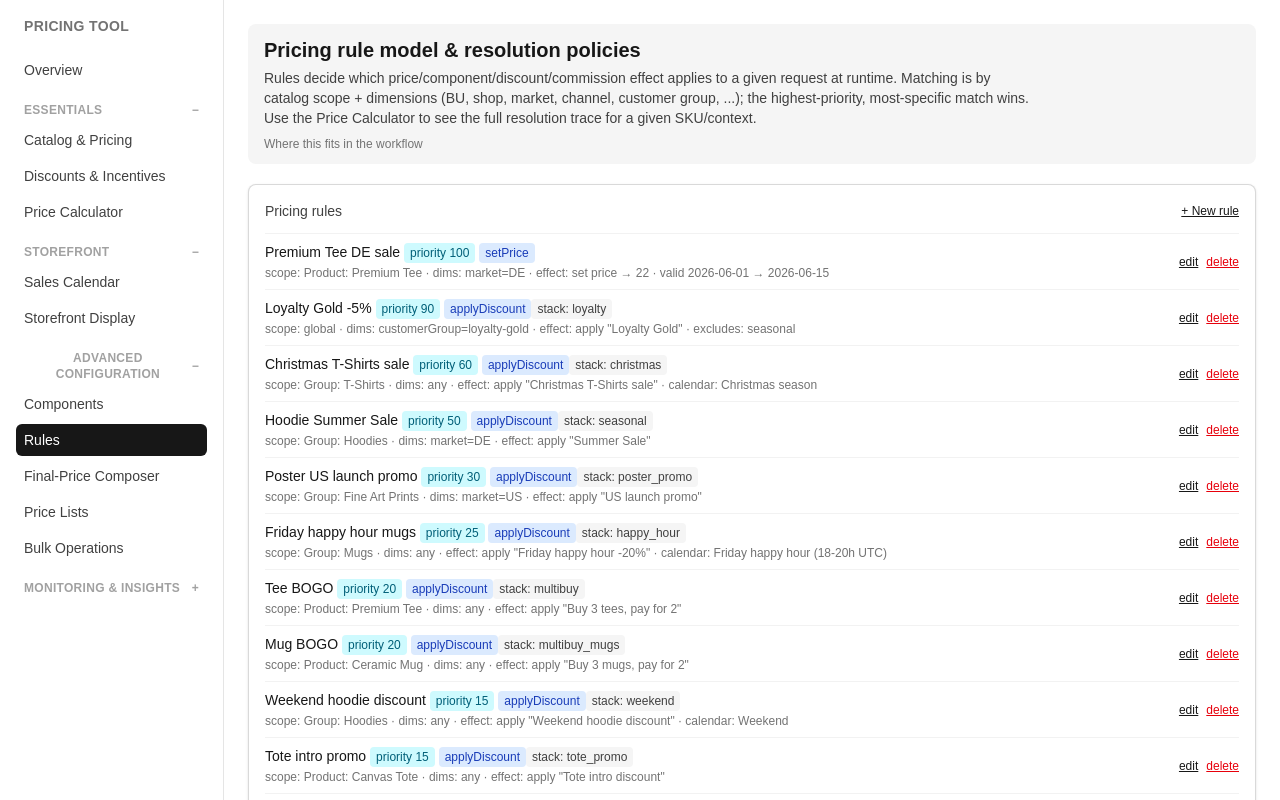
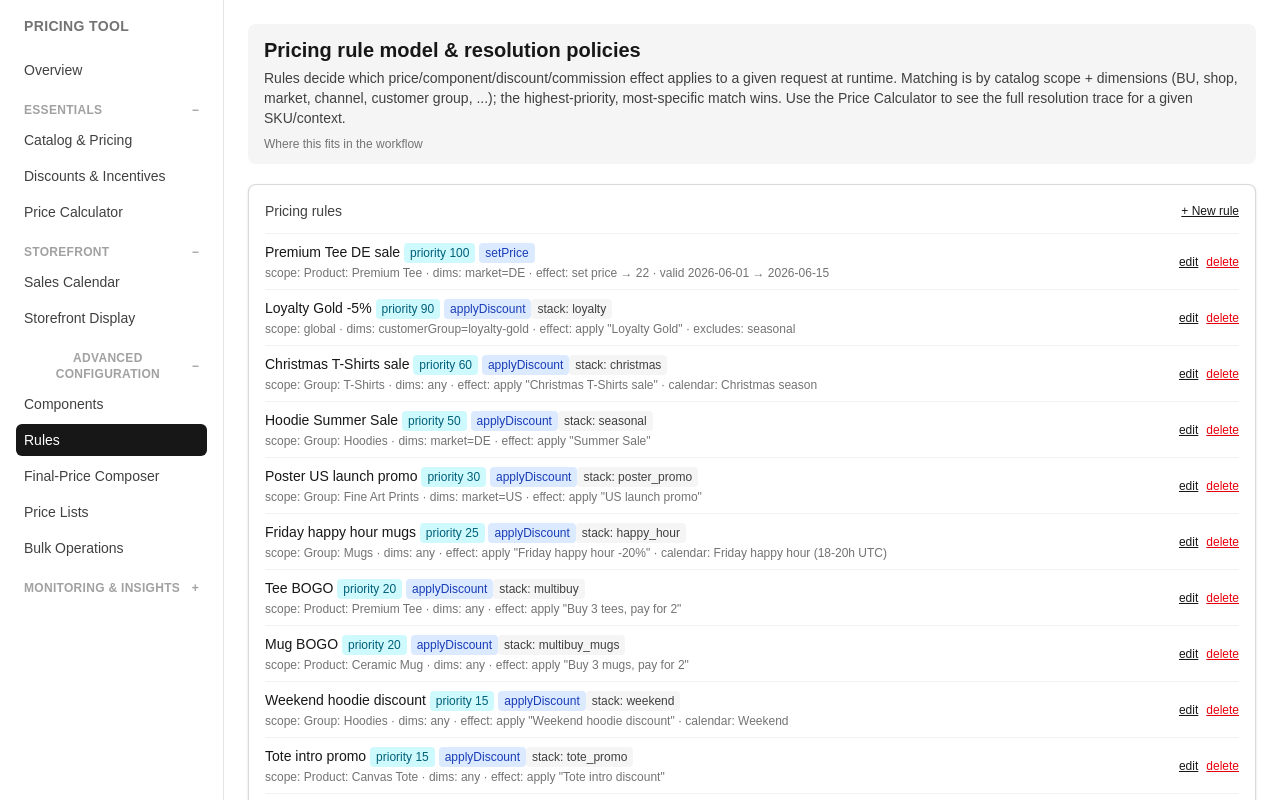
Before and after one commit to giuffridait/pricingtool, a Next.js app: page /rules in a window 1280 px wide. Shown: the top 800 px of the page. Built offline with nearby package versions, Linux system fonts and the light colour scheme.

Commit message:
Widen page header description from max-w-3xl to max-w-5xl

```diff
--- a/src/components/ui.tsx
+++ b/src/components/ui.tsx
@@ -73,7 +73,7 @@ export function PageHeader({ title, description, path }: { title: string; descri
   return (
     <div className="mb-5 rounded-lg bg-neutral-100 dark:bg-white/5 px-4 py-3">
       <h1 className="text-xl font-semibold">{title}</h1>
-      {description && <p className="text-sm text-neutral-700 dark:text-neutral-300 mt-1 max-w-3xl">{description}</p>}
+      {description && <p className="text-sm text-neutral-700 dark:text-neutral-300 mt-1 max-w-5xl">{description}</p>}
       {hasWorkflow && (
         <details className="mt-2 text-xs">
           <summary className="cursor-pointer text-neutral-500 hover:text-neutral-700 dark:hover:text-neutral-300 inline-block">
```
